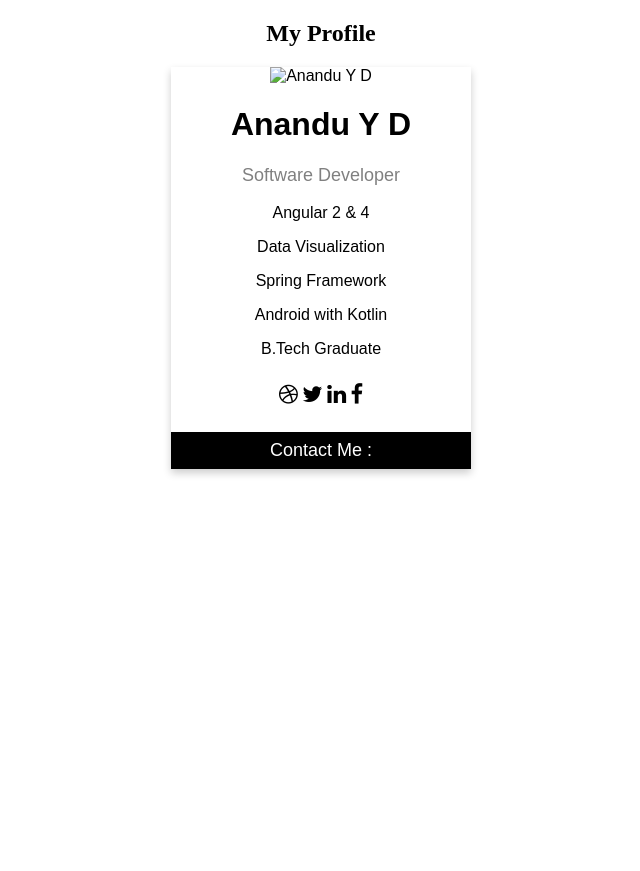
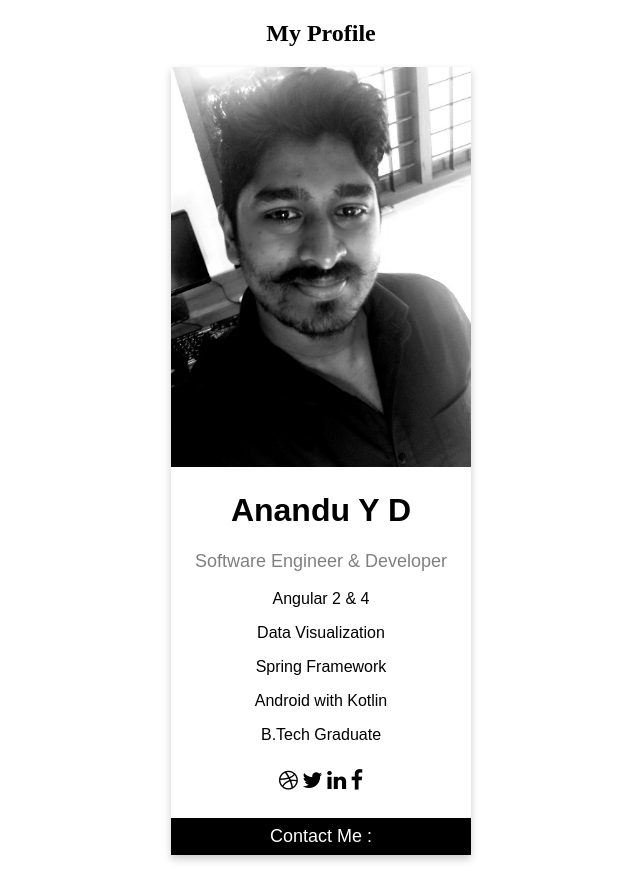
Before and after one commit to ananduyd/ananduyd.github.io, a plain HTML site: page index.html in a window 1280 px wide. Shown: the whole page, without its empty margins (319-959 px from the left). Before the commit the page ends 800 px from the top, so only its background shows below. Drawn offline with Linux system fonts and the light colour scheme.

Commit message:
pic added

```diff
--- a/index.html
+++ b/index.html
@@ -45,9 +45,9 @@ button:hover, a:hover {
 <h2 style="text-align:center">My Profile</h2>
 
 <div class="card">
-  <img src="/w3images/team2.jpg" alt="Anandu Y D" style="width:100%">
+  <img src="yd.jpg" alt="Anandu Y D" style="width:100%">
   <h1>Anandu Y D</h1>
-  <p class="title">Software Developer</p>
+  <p class="title">Software Engineer & Developer</p>
   <p>Angular 2  & 4</p>
   <p>Data Visualization</p>
   <p>Spring Framework</p>
```
Also changed, not shown: yd.jpg (added).
